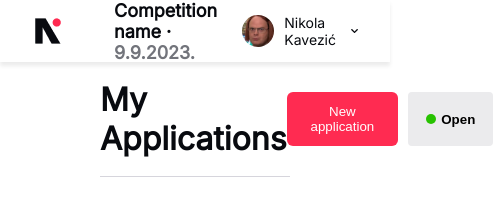
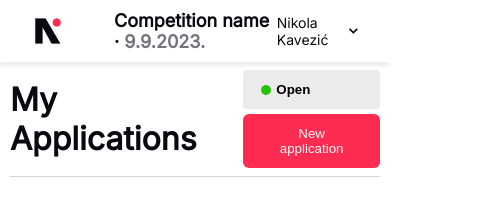
Before and after one commit to lkoscak/gymnastics_app, a React (Vite) app in the folder client/: page / in a window 390 px wide. Shown: the top 218 px of the page, 493 px wide, since content can reach past the window. Built offline with nearby package versions, Linux system fonts and the light colour scheme; no server answers.

Commit message:
Responsivnes added

```diff
--- a/client/src/assets/wrappers/ApplicationsHeader.js
+++ b/client/src/assets/wrappers/ApplicationsHeader.js
@@ -11,6 +11,13 @@ const Wrapper = styled.div`
 		display: flex;
 		gap: 10px;
 	}
+
+	@media (max-width: 550px) {
+		.buttons-group {
+			flex-direction: column-reverse;
+			gap: 5px;
+		}
+	}
 `;
 
 export default Wrapper;
--- a/client/src/assets/wrappers/ApplicationsView.js
+++ b/client/src/assets/wrappers/ApplicationsView.js
@@ -13,6 +13,7 @@ const Wrapper = styled.section`
 		border-radius: 8px;
 		border: 0.5px solid var(--color_divider_medium);
 		overflow-y: scroll;
+		overflow-x: scroll;
 		scrollbar-width: none; /* Firefox */
 		-ms-overflow-style: none; /* Internet Explorer 10+ */
 		margin-bottom: 50px;
@@ -146,6 +147,18 @@ const Wrapper = styled.section`
 			}
 		}
 	}
+	@media (max-width: 650px) {
+		.table-container::-webkit-scrollbar {
+			/* WebKit */
+			width: 5px;
+			height: 5px;
+		}
+	}
+	@media (max-width: 550px) {
+		.filters-container {
+			flex-direction: column;
+		}
+	}
 `;
 
 export default Wrapper;
--- a/client/src/assets/wrappers/Form.js
+++ b/client/src/assets/wrappers/Form.js
@@ -61,6 +61,7 @@ const Wrapper = styled.div`
 		top: 18px;
 		padding: 8px 10px 8px 10px;
 	}
+
 	select {
 		color: var(--color_text_primary);
 		padding: 8px 10px 8px 10px;
--- a/client/src/assets/wrappers/MainSection.js
+++ b/client/src/assets/wrappers/MainSection.js
@@ -5,5 +5,9 @@ const Wrapper = styled.section`
 	margin: 0px 100px;
 	display: flex;
 	flex-direction: column;
+
+	@media (max-width: 950px) {
+		margin: 0px 10px;
+	}
 `;
 export default Wrapper;
--- a/client/src/assets/wrappers/Navbar.js
+++ b/client/src/assets/wrappers/Navbar.js
@@ -38,5 +38,13 @@ const Wrapper = styled.nav`
 			color: var(--color_text_secondary);
 		}
 	}
+	@media (max-width: 550px) {
+		.nav-right-side {
+			gap: 2px;
+			img {
+				display: none;
+			}
+		}
+	}
 `;
 export default Wrapper;
--- a/client/src/components/ApplicationForm.jsx
+++ b/client/src/components/ApplicationForm.jsx
@@ -68,7 +68,7 @@ const ApplicationForm = ({ onCancel }) => {
 		}
 		saveApplication(
 			{
-				url: "/api/v1/application",
+				url: "http://localhost:5000/api/v1/application",
 				method: "POST",
 				headers: {
 					"Content-Type": "application/json",
--- a/client/src/components/ApplicationsHeader.jsx
+++ b/client/src/components/ApplicationsHeader.jsx
@@ -15,7 +15,9 @@ const ApplicationsHeader = () => {
 	const toggleNewApplicationForm = () => {
 		setShowNewApplicationForm((state) => !state);
 		if (!countries) {
-			fetchCountries({ url: "/api/v1/country" }, (data) => setCountries(data));
+			fetchCountries({ url: "http://localhost:5000/api/v1/country" }, (data) =>
+				setCountries(data)
+			);
 		}
 	};
 	return (
--- a/client/src/context/appContext.jsx
+++ b/client/src/context/appContext.jsx
@@ -31,8 +31,9 @@ const AppProvider = ({ children }) => {
 	const { isLoading, sendRequest: fetchApplications } = useHttp();
 
 	useEffect(() => {
-		fetchApplications({ url: "/api/v1/application" }, (data) =>
-			setApplications([])
+		fetchApplications(
+			{ url: "http://localhost:5000/api/v1/application" },
+			(data) => setApplications(data)
 		);
 	}, [fetchApplications, setApplications, forceApplicationsFetch]);
 
--- a/client/src/index.css
+++ b/client/src/index.css
@@ -163,6 +163,12 @@ h4 {
 	}
 }
 
+@media (max-width: 750px) {
+	.modal {
+		width: 90%;
+	}
+}
+
 @keyframes slide-down {
 	from {
 		opacity: 0;
```
Also changed, not shown: 1 other file (tests, documents, lock files or other folders).
